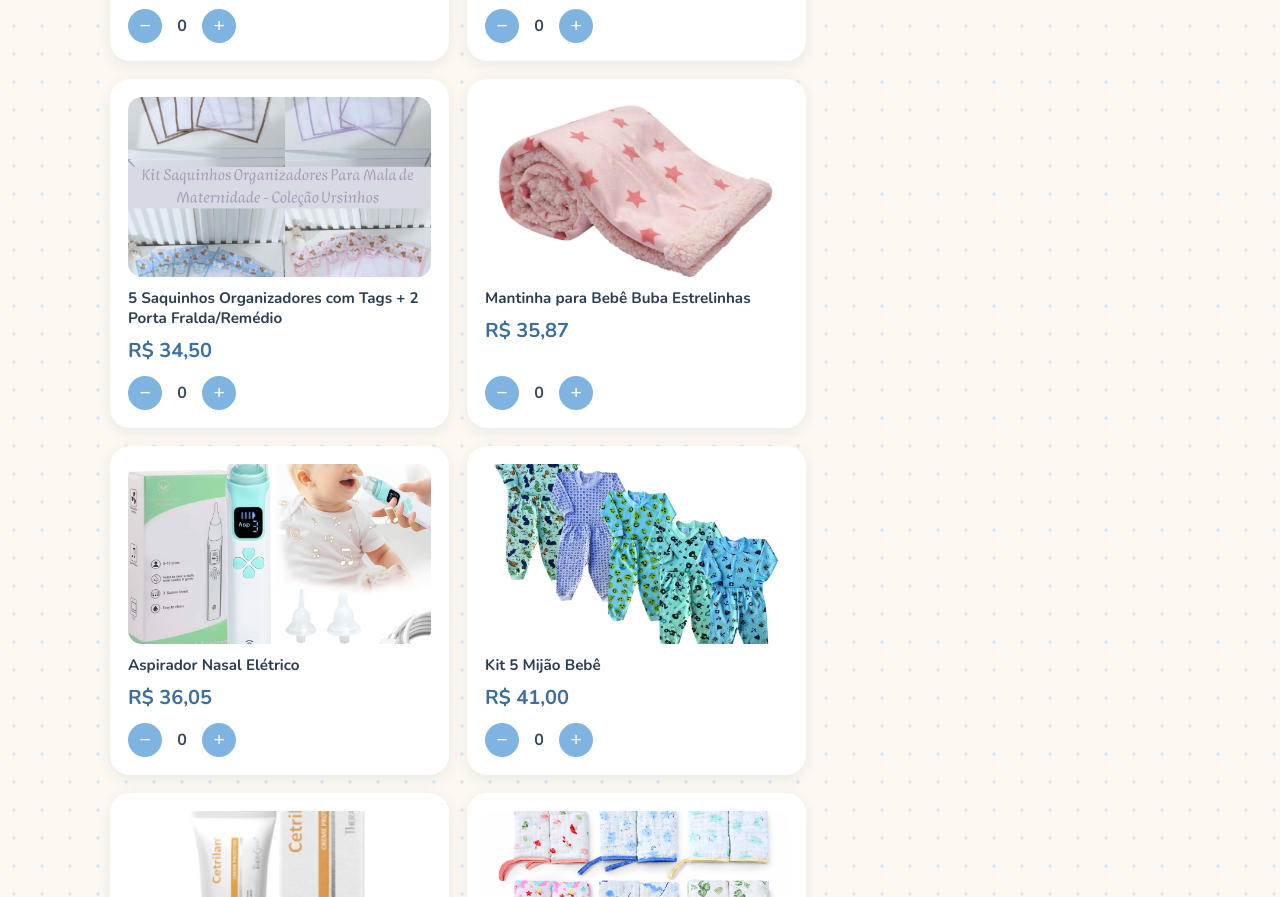
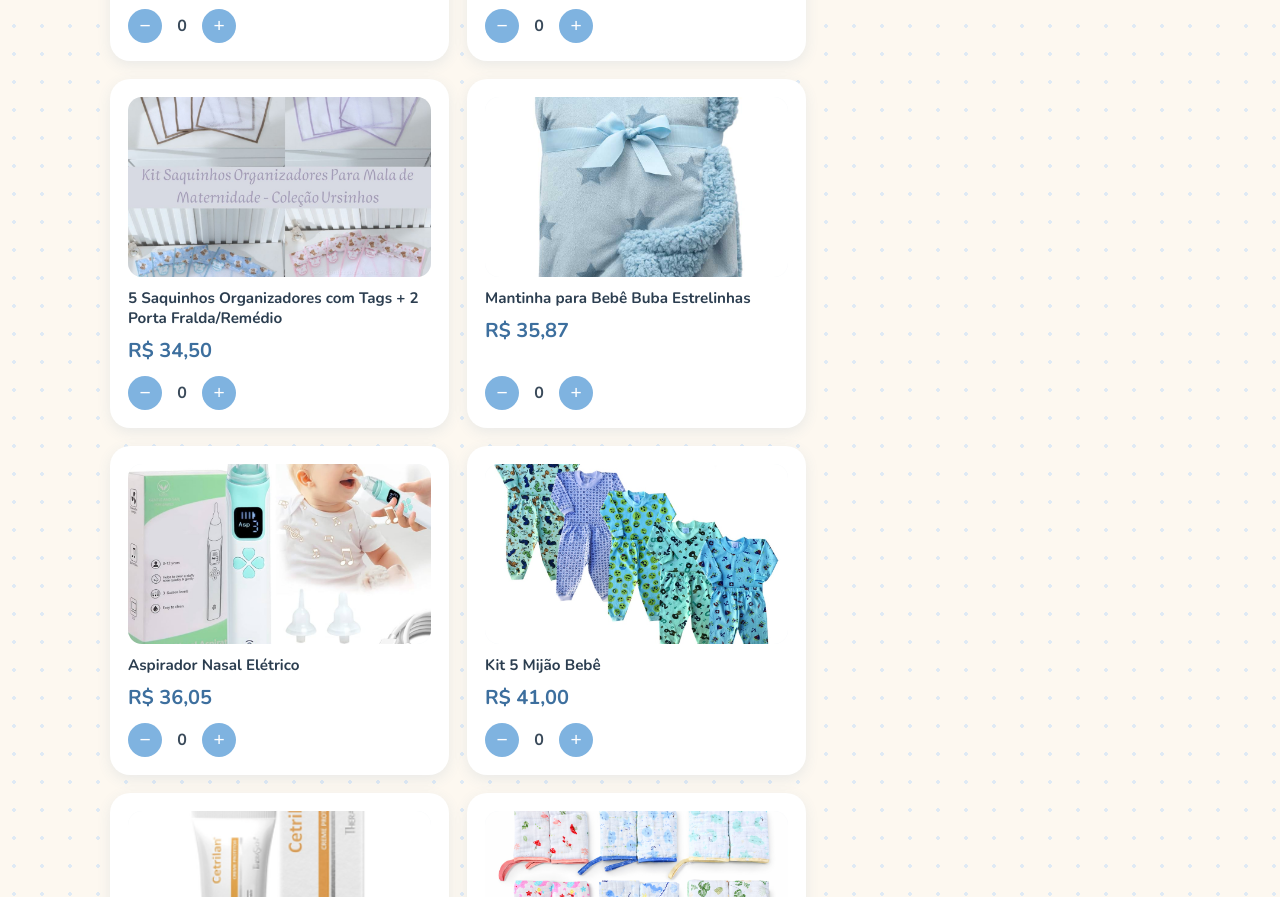
Before and after one commit to luarrekcah/ethan, a plain HTML site: page index.html in a window 1280 px wide. Shown: the part 1416-2313 px from the top of the page. Drawn offline with nearby package versions, Linux system fonts and the light colour scheme.

Commit message:
Troca imagens de bolsa maternidade, mantinha buba e kit higiene por versões azuis/menino

```diff
--- a/index.html
+++ b/index.html
@@ -113,7 +113,7 @@ const presentes = [
   ["❄️","Kit 5 Macacão Estampado Zíper Bebê Inverno",75.00,"assets/img/macacao_5_ziper.jpg"],
   ["🧦","Kit 12 Pares Meias Bebê",29.00,"assets/img/meias_12_pares.webp"],
   ["🧢","Kit Maternidade 3 Cores Touca + Luva + Meia",45.90,"assets/img/kit_maternidade_touca.jpg"],
-  ["⭐","Mantinha para Bebê Buba Estrelinhas",35.87,"assets/img/mantinha_buba.png"],
+  ["⭐","Mantinha para Bebê Buba Estrelinhas",35.87,"assets/img/mantinha_buba.jpg"],
   ["🛁","Kit 2 Toalhas de Banho Bebê Soft Fralda Capuz",72.58,"assets/img/toalhas_2_soft.jpg"],
   ["🌙","Kit 3 Peças Cueiro de Bebê",60.00,"assets/img/cueiro_3_pecas.jpg"],
   ["☁️","3 Cueiros Manta Flanelado Minasrey",65.45,"assets/img/cueiro_3_minasrey.webp"],
```
Also changed, not shown: assets/img/higiene_13_pecas.jpg, assets/img/kit_bolsa_maternidade.jpg, assets/img/mantinha_buba.jpg (added), assets/img/mantinha_buba.png (deleted).
